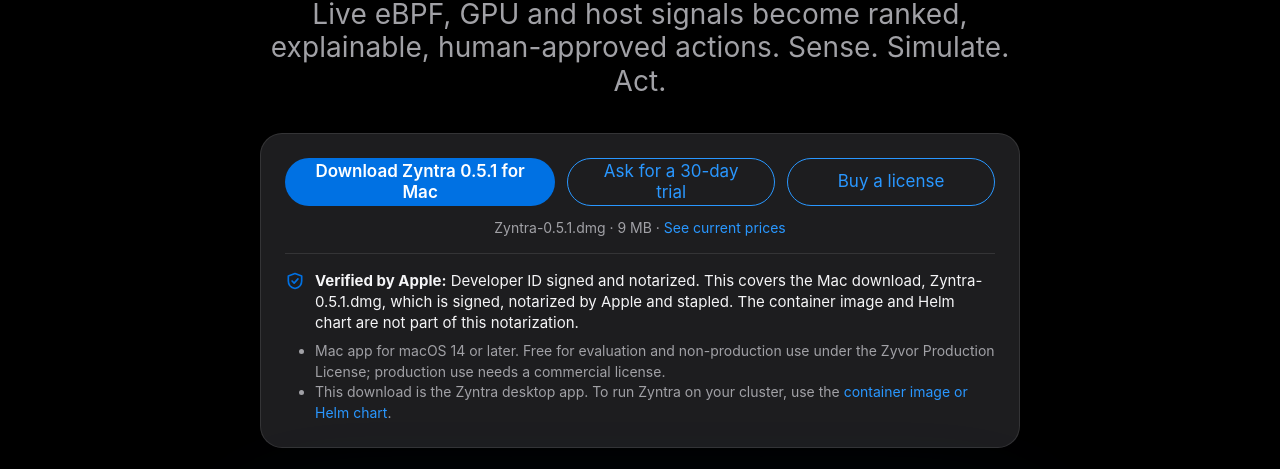
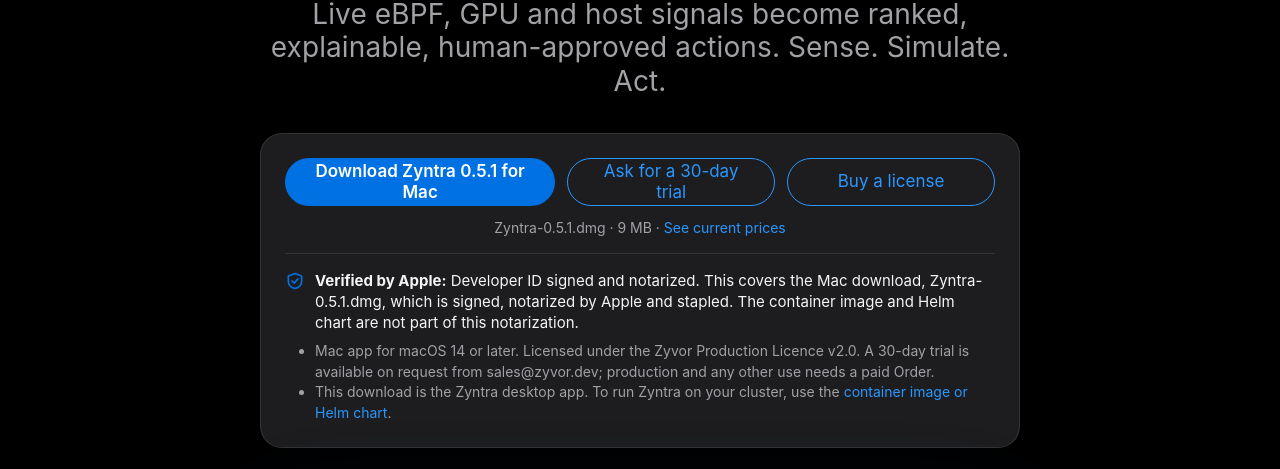
Before and after one commit to zyvorai/zyvor-zyntra-site, a plain HTML site: page index.html in a window 1280 px wide. Shown: the part 483-952 px from the top of the page. Drawn offline with Linux system fonts and the light colour scheme.

Commit message:
Licence: Zyvor Production Licence v2.0 (#3)
Replace the Zyvor Production License v1.0 text with Zyvor Production
Licence v2.0, update references and SPDX identifiers, and reword the
free-use wording to a 30-day trial on request.

Co-authored-by: Claude Sonnet 5.5 <noreply@anthropic.com>

```diff
--- a/index.html
+++ b/index.html
@@ -51,7 +51,7 @@ footer{border-top:1px solid var(--line);padding:28px 22px 44px;color:var(--t3);f
   </div>
   <p class="sub">Zyntra-0.5.1.dmg · 9 MB · <a href="https://zyvor.dev/pricing" rel="noopener">See current prices</a></p>
   <p class="trust"><svg viewBox="0 0 24 24" fill="none" stroke="currentColor" stroke-width="2" stroke-linecap="round" stroke-linejoin="round" aria-hidden="true"><path d="M12 3l8 3v6c0 4.5-3.2 8-8 9-4.8-1-8-4.5-8-9V6z"/><path d="M8.5 12l2.5 2.5 4.5-5"/></svg><span><strong>Verified by Apple:</strong> Developer ID signed and notarized. This covers the Mac download, Zyntra-0.5.1.dmg, which is signed, notarized by Apple and stapled. The container image and Helm chart are not part of this notarization.</span></p>
-  <ul class="reqs"><li>Mac app for macOS 14 or later. Free for evaluation and non-production use under the Zyvor Production License; production use needs a commercial license.</li><li>This download is the Zyntra desktop app. To run Zyntra on your cluster, use the <a href="#run">container image or Helm chart</a>.</li></ul>
+  <ul class="reqs"><li>Mac app for macOS 14 or later. Licensed under the Zyvor Production Licence v2.0. A 30-day trial is available on request from sales@zyvor.dev; production and any other use needs a paid Order.</li><li>This download is the Zyntra desktop app. To run Zyntra on your cluster, use the <a href="#run">container image or Helm chart</a>.</li></ul>
 </div>
 <div class="term" aria-hidden="true"><div class="bar"><i></i><i></i><i></i><span>Terminal</span></div><pre><span class="c"># Container</span>
 <span class="p">$</span> docker pull ghcr.io/zyvorai/zyntra:0.5.0
@@ -66,9 +66,9 @@ footer{border-top:1px solid var(--line);padding:28px 22px 44px;color:var(--t3);f
 <section id="download"><h2 class="rv">Download.</h2><p class="lead rv">Release binaries, with checksums so you can verify them.</p><div class="dl"><div class="file rv"><div><h3>Zyntra for macOS</h3><p>Version 0.5.1 · 9 MB · Zyntra-0.5.1.dmg</p><code>SHA-256 e389fca1ca1362e9779b2823ef597b7a5ec174f278de0955854229fff752bc05</code></div><a class="btn" href="https://github.com/zyvorai/zyvor-zyntra-site/releases/download/mac-v0.5.1/Zyntra-0.5.1.dmg">Download</a></div></div></section>
 <section class="buy-pointer" id="pricing" aria-labelledby="pricing-h">
   <h2 id="pricing-h">Prices and licenses</h2>
-  <p>Current prices, in your currency where available, are on zyvor.dev. Zyntra is free for evaluation and non-production use under the Zyvor Production License. Production use needs a commercial license, and you can ask for a 30-day trial first.</p>
+  <p>Current prices, in your currency where available, are on zyvor.dev. A 30-day trial is available on request from sales@zyvor.dev (a paid evaluation Order at no charge); production and any other use needs a paid Order under the Zyvor Production Licence v2.0.</p>
   <p class="cta"><a class="btn primary" href="https://zyvor.dev/buy" rel="noopener">Buy a license</a><a class="btn ghost" href="https://zyvor.dev/contact?intent=trial&amp;product=zyntra" rel="noopener">Ask for a 30-day trial</a><a class="textlink" href="https://zyvor.dev/pricing" rel="noopener">See current prices</a></p>
 </section>
-<footer class="footer-links">© 2026 Zyvor AI Labs Private Limited · <a href="https://zyvor.dev">zyvor.dev</a> · <a href="https://zyvor.dev/pricing">Prices</a> · <a href="LICENSE">Zyvor Production License v1.0</a> · <a href="mailto:sales@zyvor.dev">Support and sales: sales@zyvor.dev</a></footer>
+<footer class="footer-links">© 2026 Zyvor AI Labs Private Limited · <a href="https://zyvor.dev">zyvor.dev</a> · <a href="https://zyvor.dev/pricing">Prices</a> · <a href="LICENSE">Zyvor Production Licence v2.0</a> · <a href="mailto:sales@zyvor.dev">Support and sales: sales@zyvor.dev</a></footer>
 <script>document.documentElement.classList.add('js');document.querySelectorAll('button.copy').forEach(function(b){b.addEventListener('click',function(){var t=b.getAttribute('data-copy');(navigator.clipboard?navigator.clipboard.writeText(t):Promise.reject()).then(function(){b.textContent='Copied';setTimeout(function(){b.textContent='Copy'},1400)}).catch(function(){})})});
 var io=new IntersectionObserver(function(es){es.forEach(function(e){if(e.isIntersecting){e.target.classList.add('in');io.unobserve(e.target)}})},{threshold:.12});document.querySelectorAll('.rv').forEach(function(e){io.observe(e)});</script></body></html>
```
Also changed, not shown: 2 other files.
